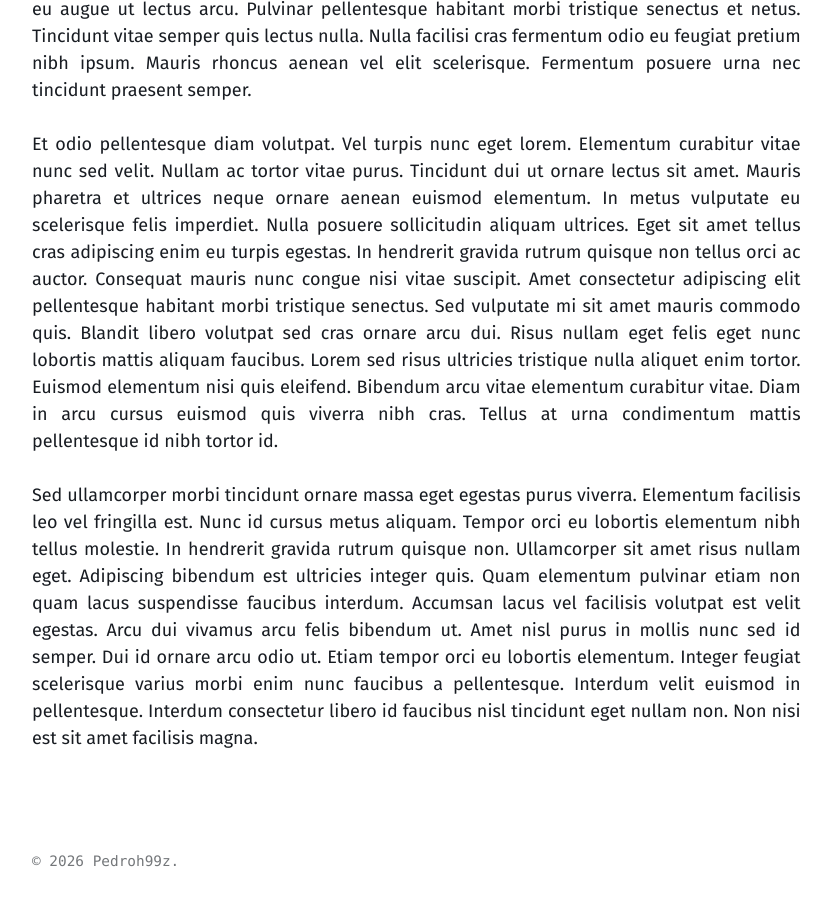
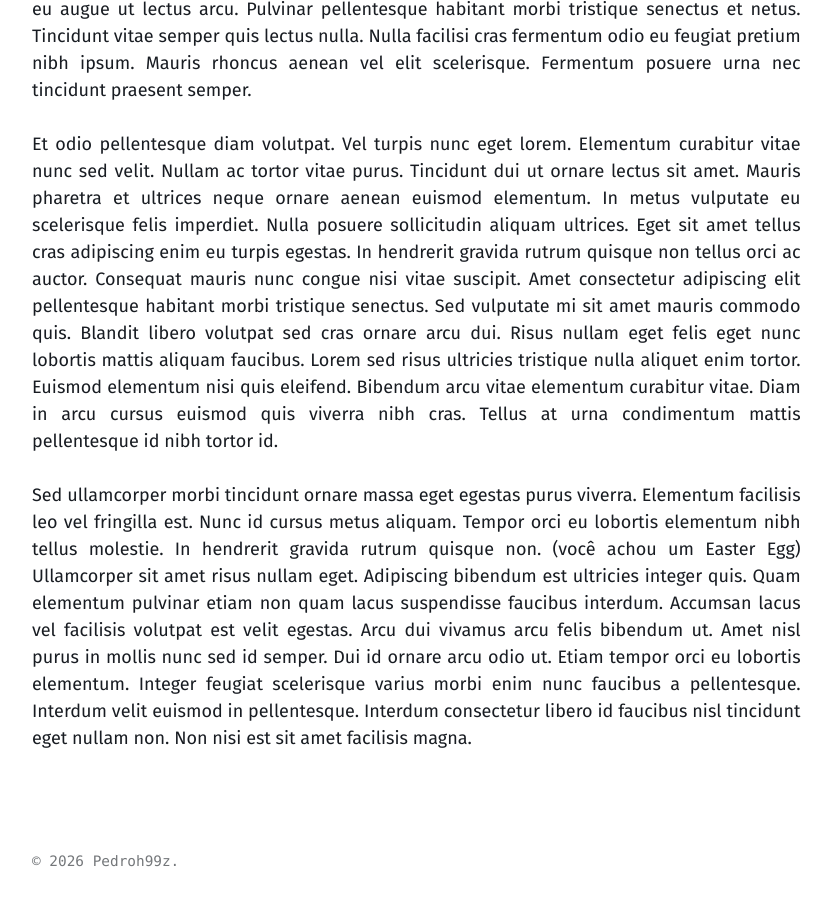
Before and after one commit to pedroh99z/pedroh99z.github.io, a Jekyll site: the page built from _posts/2021-01-02-lorem-ipsum.md, in a window 1280 px wide and 900 px high, scrolled down 1459 px. Shown: the whole window, without its empty margins (40-871 px from the left). Built offline with Jekyll 4.4.1, drawn with Linux system fonts in a browser that asks for light colours; comment, search, counter and statistics services are not loaded; a style sheet for code colours, icons or effects is not loaded.

Commit message:
Update 2021-01-02-lorem-ipsum.md

```diff
--- a/_posts/2021-01-02-lorem-ipsum.md
+++ b/_posts/2021-01-02-lorem-ipsum.md
@@ -18,4 +18,4 @@
 
 Et odio pellentesque diam volutpat. Vel turpis nunc eget lorem. Elementum curabitur vitae nunc sed velit. Nullam ac tortor vitae purus. Tincidunt dui ut ornare lectus sit amet. Mauris pharetra et ultrices neque ornare aenean euismod elementum. In metus vulputate eu scelerisque felis imperdiet. Nulla posuere sollicitudin aliquam ultrices. Eget sit amet tellus cras adipiscing enim eu turpis egestas. In hendrerit gravida rutrum quisque non tellus orci ac auctor. Consequat mauris nunc congue nisi vitae suscipit. Amet consectetur adipiscing elit pellentesque habitant morbi tristique senectus. Sed vulputate mi sit amet mauris commodo quis. Blandit libero volutpat sed cras ornare arcu dui. Risus nullam eget felis eget nunc lobortis mattis aliquam faucibus. Lorem sed risus ultricies tristique nulla aliquet enim tortor. Euismod elementum nisi quis eleifend. Bibendum arcu vitae elementum curabitur vitae. Diam in arcu cursus euismod quis viverra nibh cras. Tellus at urna condimentum mattis pellentesque id nibh tortor id.
 
-Sed ullamcorper morbi tincidunt ornare massa eget egestas purus viverra. Elementum facilisis leo vel fringilla est. Nunc id cursus metus aliquam. Tempor orci eu lobortis elementum nibh tellus molestie. In hendrerit gravida rutrum quisque non. Ullamcorper sit amet risus nullam eget. Adipiscing bibendum est ultricies integer quis. Quam elementum pulvinar etiam non quam lacus suspendisse faucibus interdum. Accumsan lacus vel facilisis volutpat est velit egestas. Arcu dui vivamus arcu felis bibendum ut. Amet nisl purus in mollis nunc sed id semper. Dui id ornare arcu odio ut. Etiam tempor orci eu lobortis elementum. Integer feugiat scelerisque varius morbi enim nunc faucibus a pellentesque. Interdum velit euismod in pellentesque. Interdum consectetur libero id faucibus nisl tincidunt eget nullam non. Non nisi est sit amet facilisis magna.
+Sed ullamcorper morbi tincidunt ornare massa eget egestas purus viverra. Elementum facilisis leo vel fringilla est. Nunc id cursus metus aliquam. Tempor orci eu lobortis elementum nibh tellus molestie. In hendrerit gravida rutrum quisque non. (você achou um Easter Egg) Ullamcorper sit amet risus nullam eget. Adipiscing bibendum est ultricies integer quis. Quam elementum pulvinar etiam non quam lacus suspendisse faucibus interdum. Accumsan lacus vel facilisis volutpat est velit egestas. Arcu dui vivamus arcu felis bibendum ut. Amet nisl purus in mollis nunc sed id semper. Dui id ornare arcu odio ut. Etiam tempor orci eu lobortis elementum. Integer feugiat scelerisque varius morbi enim nunc faucibus a pellentesque. Interdum velit euismod in pellentesque. Interdum consectetur libero id faucibus nisl tincidunt eget nullam non. Non nisi est sit amet facilisis magna.
```
